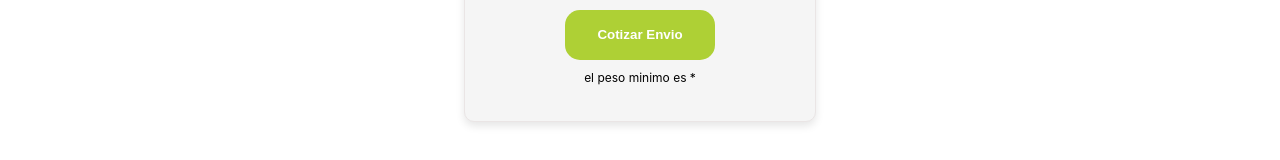
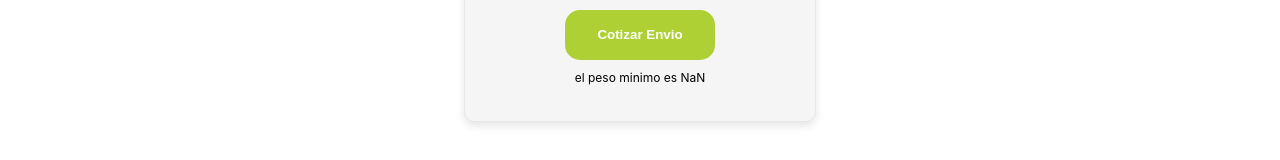
Before and after one commit to EdwinZarateP/Cotizador, a React (Vite) app: page / in a window 1280 px wide. Shown: the part 551-711 px from the top of the page. Built offline with nearby package versions, Linux system fonts and the light colour scheme.

Commit message:
modificacion23

```diff
--- a/src/componentes/calculadora.tsx
+++ b/src/componentes/calculadora.tsx
@@ -32,7 +32,7 @@ function Calculadora() {
         <GenerarCotizacion/>
 
         <div>
-            el peso minimo es {valorPesoMin} *{valorDeclarado}
+            el peso minimo es {valorPesoMin * valorDeclarado}
         </div>
 
 
--- a/src/componentes/pesoMinyDeclarado.tsx
+++ b/src/componentes/pesoMinyDeclarado.tsx
@@ -9,6 +9,7 @@ const SelectorPesoMinyDec: React.FC <SelectorPesoMinyDecProps> = ({ onValorPesoM
 
    //Valor Peso minimo
   const [valorPesoMin, setPesoMin] = useState<number | undefined>(undefined);
+
   const manejarvalorPesoMin = (event: React.ChangeEvent<HTMLInputElement>) => {
   const inputvalorPesoMin = parseFloat(event.target.value);
 
```
